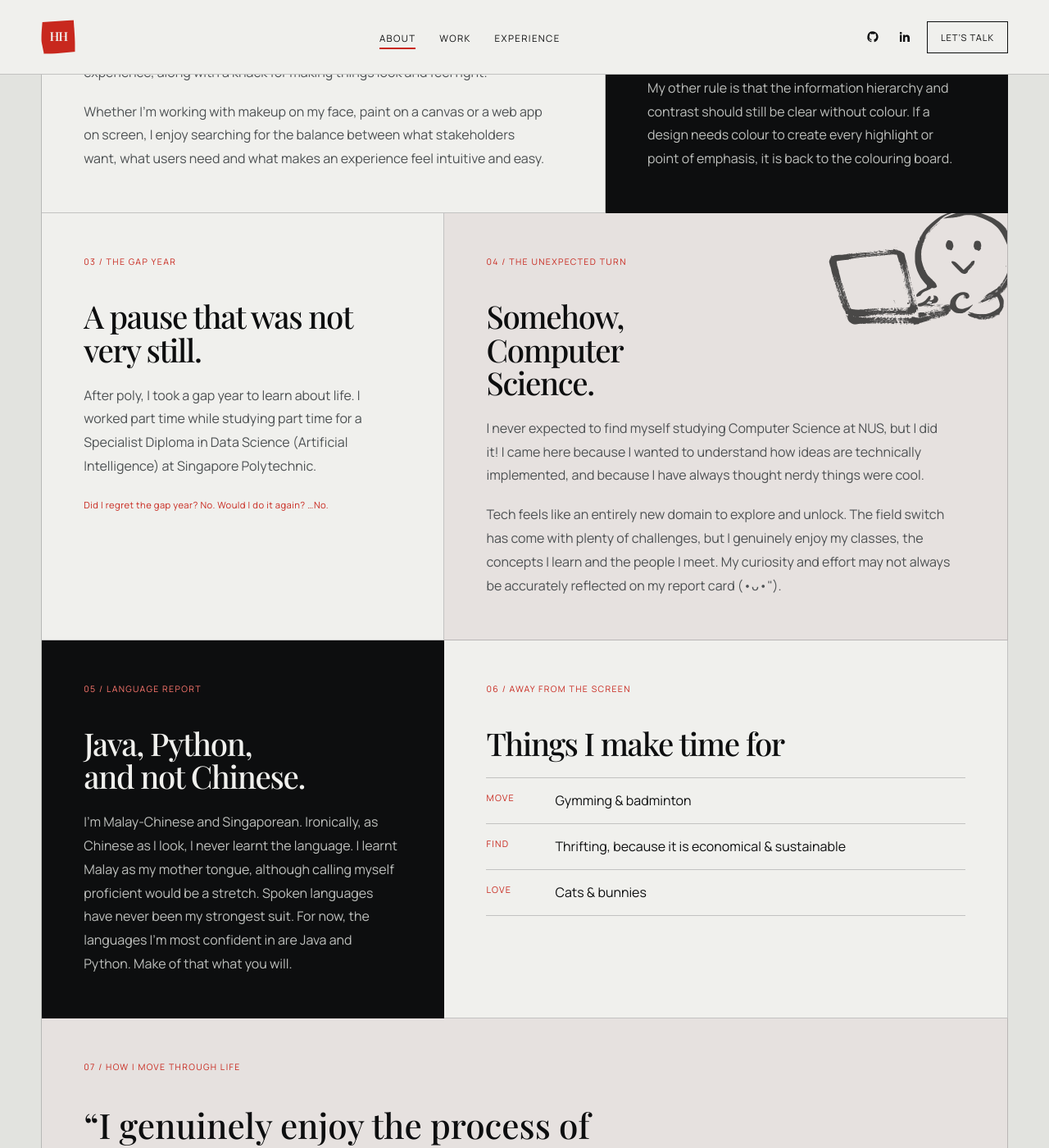
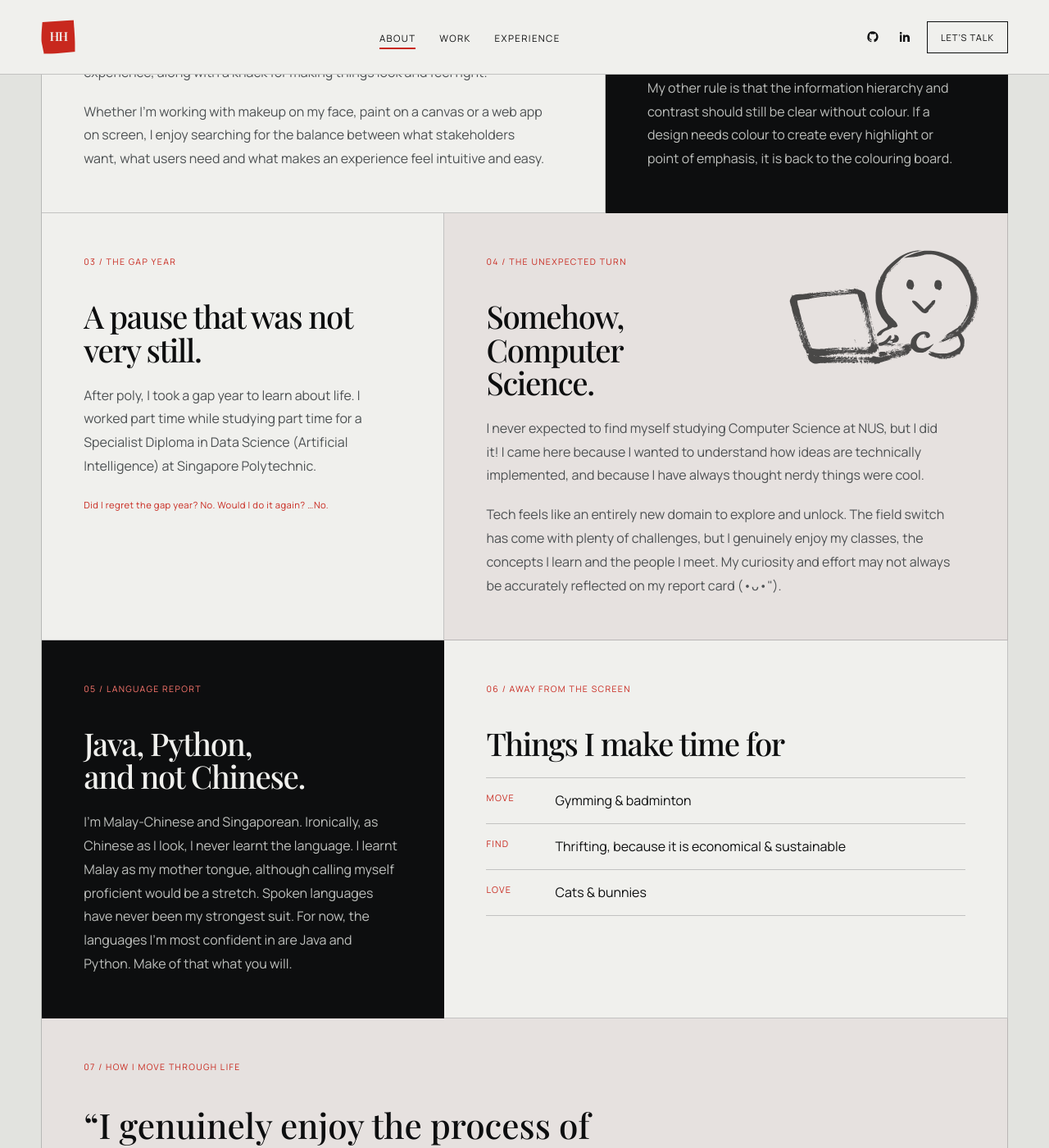
Before and after one commit to hazelhidayah/hazelhidayah.github.io, a Jekyll site: the page built from about.markdown, in a window 1280 px wide and 1400 px high, scrolled down 1398 px. Shown: the whole window at 82% size. Built offline with Jekyll 4.4.1, drawn with Linux system fonts in a browser that asks for light colours.

Commit message:
Inset NUS card illustration

```diff
--- a/assets/css/style.css
+++ b/assets/css/style.css
@@ -3045,8 +3045,8 @@ body::before {
 .about-tile__illustration {
   position: absolute;
   z-index: 0;
-  top: clamp(-4.5rem, -5vw, -2.75rem);
-  right: clamp(-1.5rem, -2vw, -0.5rem);
+  top: -1rem;
+  right: 1.5rem;
   width: clamp(11rem, 20vw, 16rem);
   height: auto;
   opacity: 0.68;
@@ -3248,8 +3248,8 @@ body::before {
   }
 
   .about-tile__illustration {
-    top: -2.75rem;
-    right: -1.5rem;
+    top: -0.5rem;
+    right: 0.5rem;
     width: 9.5rem;
     opacity: 0.52;
   }
```
